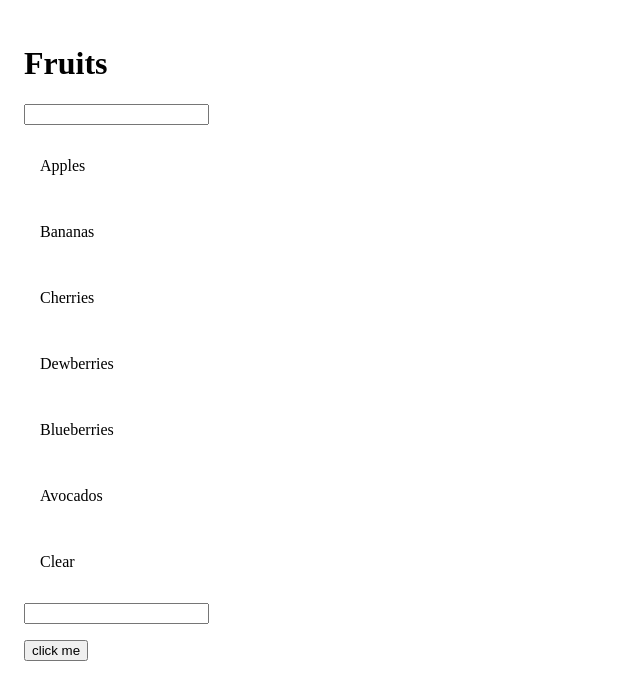
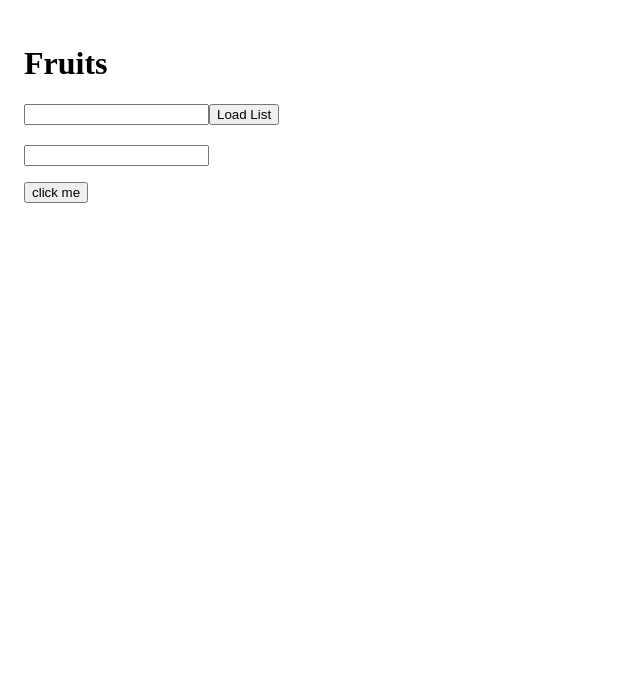
Before and after one commit to dingnan/angular-accessibility, an Angular app: page / in a window 1280 px wide. Shown: the top 700 px of the page, without its empty margins (0-640 px from the left). Built offline with nearby package versions, Linux system fonts and the light colour scheme.

Commit message:
refactor list components

```diff
--- a/src/app/app.component.ts
+++ b/src/app/app.component.ts
@@ -4,16 +4,18 @@ import {
   ContentChildren,
   ElementRef,
   EventEmitter,
-  HostBinding,
   HostListener,
   Input,
   Output,
   QueryList,
   ViewChild,
 } from '@angular/core';
-import { FocusableOption, FocusKeyManager, Highlightable } from '@angular/cdk/a11y';
-import { UP_ARROW, DOWN_ARROW, ENTER } from '@angular/cdk/keycodes';
+import { FocusableOption, FocusKeyManager } from '@angular/cdk/a11y';
 
+  /**
+   * Known issue
+   * Tested with NVDA, for active item, the highlight color is missing, however, the speaking works.
+   */
 @Component({
   selector: 'app-list-item',
   styles: [`
@@ -36,36 +38,14 @@ import { UP_ARROW, DOWN_ARROW, ENTER } from '@angular/cdk/keycodes';
     <span>{{ item }}</span>
   `,
 })
-export class ListItemComponent implements FocusableOption, Highlightable {
-
-  @Input() item: string;
+export class ListItemComponent implements FocusableOption {
+  @Input() item?: string;
   @Output() itemSelected = new EventEmitter<any>();
 
-  private _isActive = false;
-
-  constructor(private element: ElementRef) {
-  }
-
-  getLabel(): string {
-    return 'label' + Math.random();
-  }
+  constructor(private element: ElementRef) {}
 
   focus(): void {
     this.element.nativeElement.focus();
-  }
-
-  @HostBinding('class.active') get isActive() {
-    return this._isActive;
-  }
-
-  // TODO:
-  // Highlightable: This is the interface for highlightable items (used by the ActiveDescendantKeyManager).
-  setActiveStyles() {
-    this._isActive = true;
-  };
-
-  setInactiveStyles() {
-    this._isActive = false;
   }
 
   selectItem() {
@@ -84,7 +64,6 @@ export class ListItemComponent implements FocusableOption, Highlightable {
   template: `
     <ng-content></ng-content>
   `,
-  host: { 'tabindex': '0' },
 })
 export class ListComponent implements AfterContentInit {
   @ContentChildren(ListItemComponent) items: QueryList<ListItemComponent>;
@@ -92,11 +71,14 @@ export class ListComponent implements AfterContentInit {
 
   @HostListener('keydown', ['$event'])
   manage(event: KeyboardEvent) {
+    const { key } = event;
+    event.stopImmediatePropagation();
+    event.stopPropagation();
+    event.preventDefault();
+    if (key === 'ArrowDown' || key === 'ArrowUp') {
       this.keyManager.onKeydown(event);
-    const { target, key } = event;
-    event.stopImmediatePropagation();
-    if (key === 'Enter') {
-      // when we hit enter, the keyboardManager should call the selectItem method of the `ListItemComponent`
+    }
+    else if (key === 'Enter') {
       this.keyManager.activeItem?.selectItem();
     }
   }
@@ -116,21 +98,25 @@ export class ListComponent implements AfterContentInit {
   `],
   template: `
     <h1>Fruits</h1>
-    <input type='text' [value]="address" (keyup)="handleKeydown($event)"/>
-    <form>
+    <input #inputbox type='text' [value]="address" (keydown)="handleKeydown($event)"/>
+    <button (click)="loadItem()">Load List</button>
+    <div style="margin: 20px 0 20px 0"></div>
     <app-list *ngIf="fruits.length">
       <app-list-item (click)="handleClick(fruit)" *ngFor="let fruit of fruits" [item]="fruit" (itemSelected)="showSelected($event)">></app-list-item>
-      <app-list-item (click)="handleClick('clear')" [item]="'Clear'" (itemSelected)="clearField()">></app-list-item>
+      <app-list-item (click)="clearField()" [item]="'Clear Input'" (itemSelected)="clearField()">></app-list-item>
     </app-list>
-    </form>
     <div><input type="text" /></div>
     <div style="padding-top: 1rem;"><button (click)="handleClick($event)">click me</button></div>
   `,
 })
 export class AppComponent  {
+  @ViewChild('inputbox') inputBox: ElementRef;
   @ViewChild(ListComponent) addressList: ListComponent;
   address:string = '';
-  fruits = [
+  fruits: Array<string> = [];
+
+  loadItem() {
+    this.fruits = [
       'Apples',
       'Bananas',
       'Cherries',
@@ -138,9 +124,10 @@ export class AppComponent  {
       'Blueberries',
       'Avocados',
     ];
+  }
 
   handleKeydown(event: KeyboardEvent) {
-    const { target, key } = event;
+    const { key } = event;
     event.stopImmediatePropagation();
     if (this.addressList?.keyManager) {
       if (key === 'ArrowDown' || key === 'ArrowUp') {
@@ -151,17 +138,16 @@ export class AppComponent  {
   }
 
   handleClick(event: any) {
-    console.log('clicked...', event);
     this.showSelected(event);
   }
 
   showSelected(event: any) {
     this.address = event;
     this.fruits = [];
+    this.inputBox.nativeElement.focus();
   }
 
   clearField() {
-    this.address = '';
-    this.fruits = [];
+    this.showSelected('');
   }
 }
```
Also changed, not shown: 1 other file (tests, documents, lock files or other folders). Lines whose indentation alone changed are shown as unchanged.
